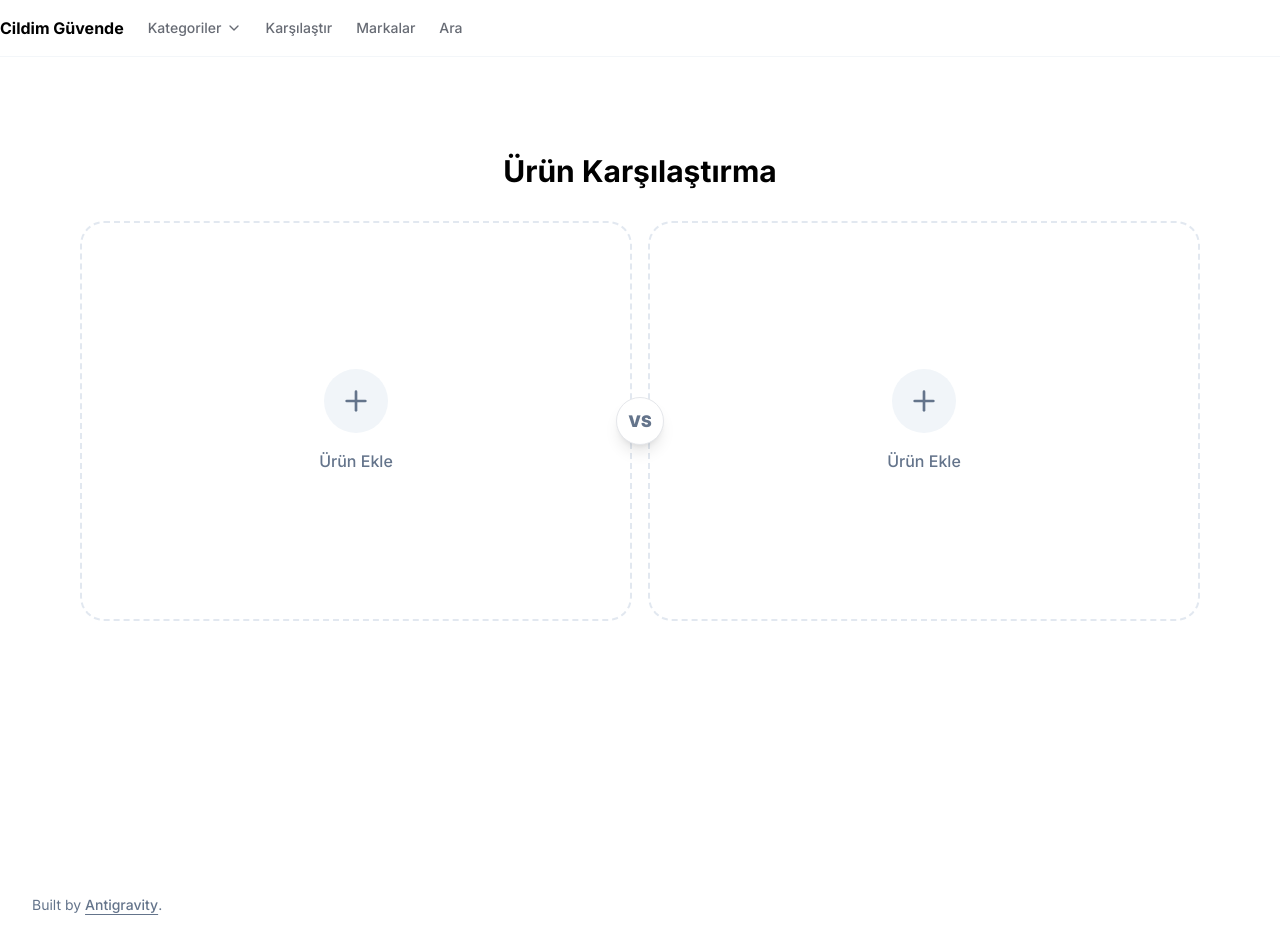
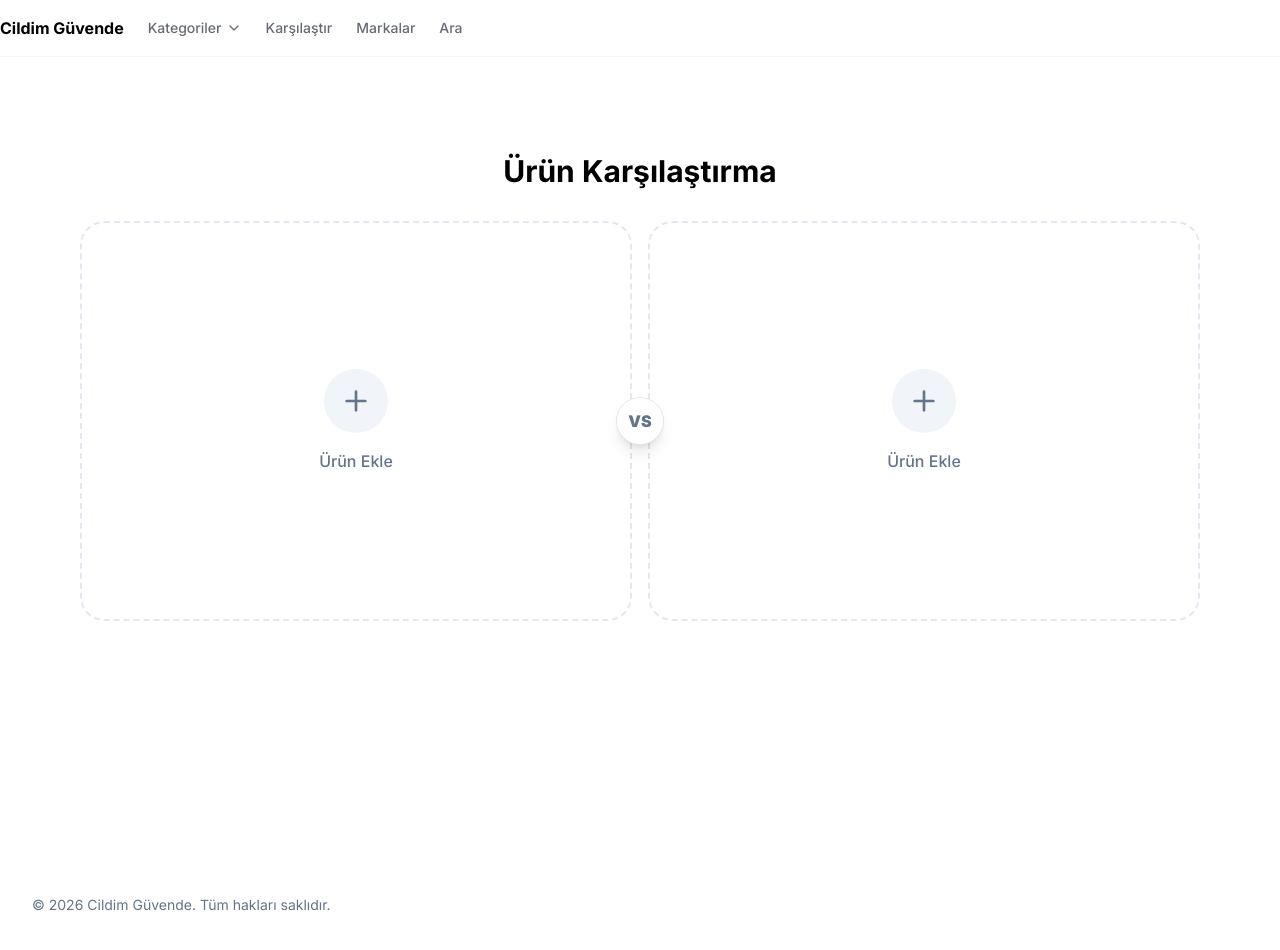
Before and after one commit to segend1/cildim-guvende, a Next.js app: page /compare in a window 1280 px wide. Shown: the top 950 px of the page. Built offline with nearby package versions, Linux system fonts and the light colour scheme.

Commit message:
Update FAQ with AI disclaimer and remove branding from footer

```diff
--- a/src/components/FAQ.tsx
+++ b/src/components/FAQ.tsx
@@ -16,7 +16,7 @@ const faqs: FAQItem[] = [
     },
     {
         question: "Analizler neye dayanıyor?",
-        answer: "İçerik analizlerimiz, Avrupa Birliği Kozmetik Regülasyonları, Amerikan FDA verileri ve bağımsız bilimsel araştırmaların derlendiği veritabanlarına dayanır. Bu veriler ışığında ürünler, güncel bilimsel literatüre göre tarafsız olarak değerlendirilir."
+        answer: "İçerik analizlerimiz, Avrupa Birliği Kozmetik Regülasyonları, Amerikan FDA verileri ve bağımsız bilimsel araştırmaların derlendiği veritabanlarına dayanır. Bu veriler gelişmiş yapay zeka algoritmaları ile taranarak işlenir ve güncel bilimsel literatüre göre tarafsız olarak değerlendirilir."
     },
     {
         question: "Aradığım ürünü bulamazsam ne yapmalıyım?",
--- a/src/components/Footer.tsx
+++ b/src/components/Footer.tsx
@@ -3,7 +3,7 @@ export default function Footer() {
         <footer className="py-6 md:px-8 md:py-0">
             <div className="container flex flex-col items-center justify-between gap-4 md:h-24 md:flex-row">
                 <p className="text-balance text-center text-sm leading-loose text-muted-foreground md:text-left">
-                    Built by <span className="font-medium underline underline-offset-4">Antigravity</span>.
+                    &copy; {new Date().getFullYear()} Cildim Güvende. Tüm hakları saklıdır.
                 </p>
             </div>
         </footer>
```
